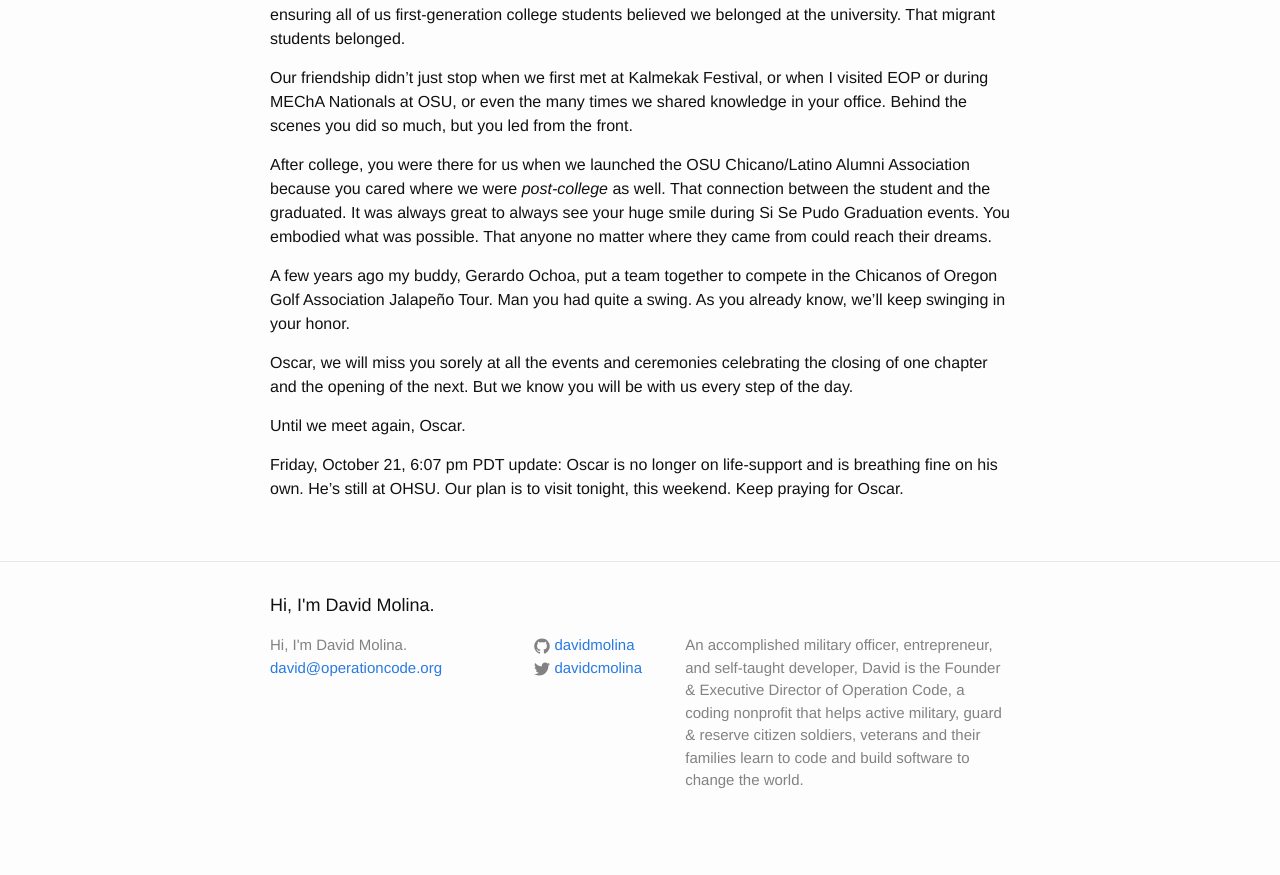
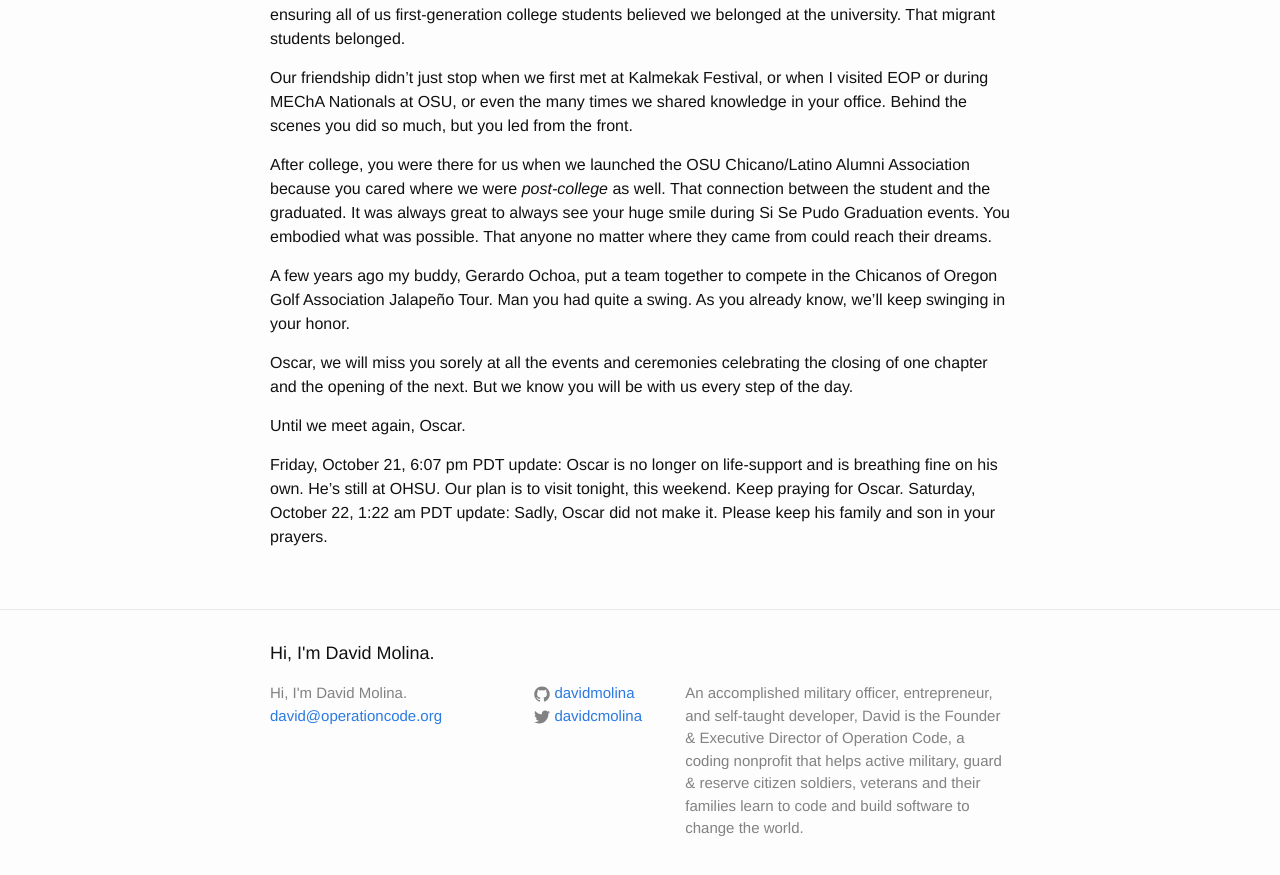
Before and after one commit to davidmolina/davidmolina.github.io, a Jekyll site: the page built from _posts/2016-10-21-remembering-oscar-montemayor.markdown, in a window 1280 px wide and 900 px high, scrolled down 1202 px. Shown: the top 875 px of the window. Built offline with Jekyll 4.4.1, drawn with Linux system fonts in a browser that asks for light colours; comment, search, counter and statistics services are not loaded; before the commit the page ends 2054 px from its top, so only the background shows below that.

Commit message:
Update on Oscar

```diff
--- a/_posts/2016-10-21-remembering-oscar-montemayor.markdown
+++ b/_posts/2016-10-21-remembering-oscar-montemayor.markdown
@@ -31,3 +31,4 @@ Oscar, we will miss you sorely at all the events and ceremonies celebrating the
 Until we meet again, Oscar.
 
 Friday, October 21, 6:07 pm PDT update: Oscar is no longer on life-support and is breathing fine on his own. He's still at OHSU. Our plan is to visit tonight, this weekend. Keep praying for Oscar.
+Saturday, October 22, 1:22 am PDT update: Sadly, Oscar did not make it. Please keep his family and son in your prayers.
```
